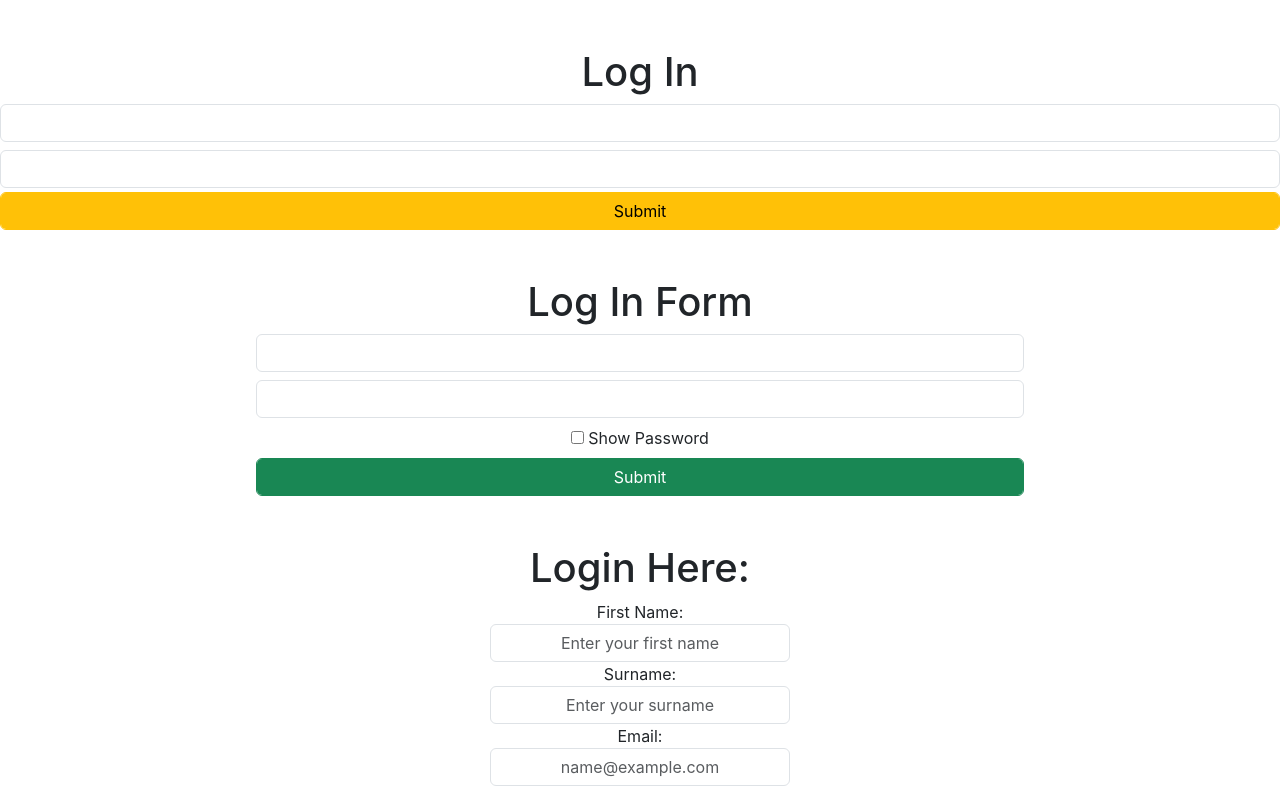
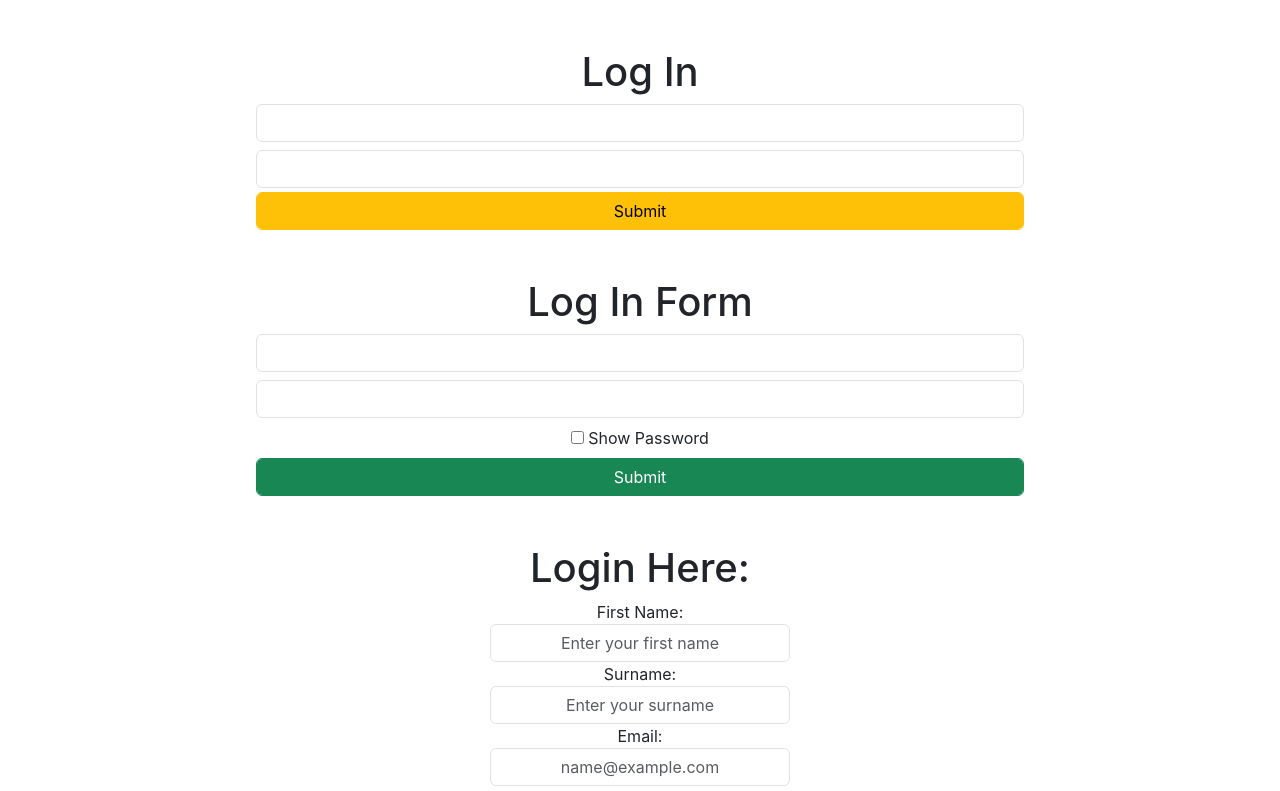
Before and after one commit to Brendafrenjo/asyncawaitpromise, a React (Create React App) app: page / in a window 1280 px wide. Shown: the top 791 px of the page. Built offline with nearby package versions, Linux system fonts and the light colour scheme; no server answers.

Commit message:
Updated LogIn

```diff
--- /dev/null
+++ b/src/LogIn.css
@@ -0,0 +1,5 @@
+.LogIn {
+  max-width: 60%;
+  display: block;
+  margin: 0 auto;
+}
--- a/src/LogIn.js
+++ b/src/LogIn.js
@@ -1,4 +1,5 @@
 import React, { useState } from "react";
+import "./LogIn.css";
 
 export default function LogIn() {
   const [formData, setFormData] = useState({ firstName: "", password: "" });
@@ -32,10 +33,10 @@ export default function LogIn() {
   }
 
   return (
-    <div onSubmit={handleSubmit}>
+    <div className="LogIn">
       <h1 className="mt-5">Log In</h1>
       {submitInfo && <p>Information submitted successfully</p>}
-      <form>
+      <form onSubmit={handleSubmit}>
         <input
           type="text"
           name="firstName"
```
